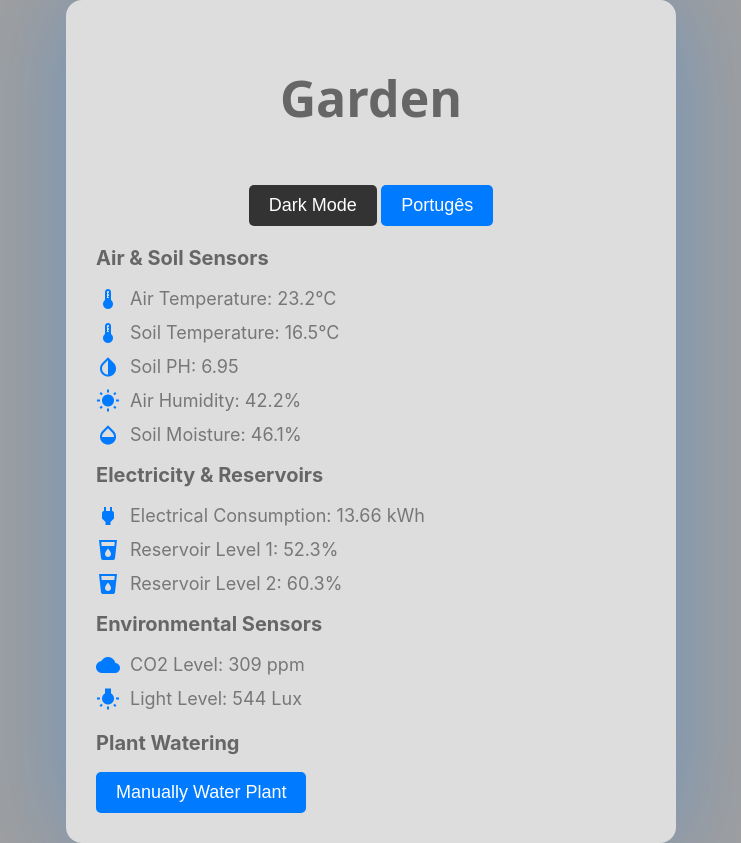
After one commit to julianvitor/playground, a Flask app: page /english in a window 1280 px wide. The commit adds this page. Shown: the whole page, without its empty margins (269-1010 px from the left). Run offline with Flask 3, Linux system fonts and the light colour scheme.

Commit message:
pagina em ingles, melhor estilo, icone

```diff
--- a/apis/apis-flask/app.py
+++ b/apis/apis-flask/app.py
@@ -22,6 +22,11 @@ def generate_sensor_data():
 def index():
     return render_template('dashboard.html')
 
+@app.route('/english')
+def index_en():
+    return render_template('dashboard-english.html')
+
+
 @app.route('/sensor-data', methods=['GET'])
 def get_sensor_data():
     sensor_data = generate_sensor_data()
--- a/apis/apis-flask/static/styles.css
+++ b/apis/apis-flask/static/styles.css
@@ -1,29 +1,23 @@
 <style>
+        body, h1, h2, span, div {
+            font-family: -apple-system, BlinkMacSystemFont, "Segoe UI", Roboto, Helvetica, Arial, sans-serif, "Apple Color Emoji", "Segoe UI Emoji", "Segoe UI Symbol";
+
+        }
         body {
-            font-family: 'Helvetica Neue', sans-serif;
-            background-color: #f2f2f2;
+            background-color: #9f9f9f;
             margin: 0;
             padding: 0;
             display: flex;
             justify-content: center;
             align-items: center;
             min-height: 100vh;
+            font-family: -apple-system, BlinkMacSystemFont, "Segoe UI", Roboto, Helvetica, Arial, sans-serif, "Apple Color Emoji", "Segoe UI Emoji", "Segoe UI Symbol";
         }
 
-        /* Light mode styles */
-        body.light-mode {
-            background-color: #f2f2f2;
-            color: #333333;
-        }
-
-        .container.light-mode {
-            background-color: #ffffff;
-            color: #333333;
-        }
 
         /* Dark mode styles */
         body.dark-mode {
-            background-color: #333333;
+            background-color: #000000;
             color: #ffffff;
         }
 
@@ -49,12 +43,11 @@
         }
 
         .container {
-            background-color: #ffffff;
-            box-shadow: 0 0 10px rgba(0, 0, 0, 0.1);
-            border-radius: 10px;
-            padding: 20px;
+            background-color: #dddddd;
+            box-shadow: 0 0 100px 2px rgba(0, 122, 255, 0.3);            border-radius: 16px;
+            padding: 30px;
             width: 80%;
-            max-width: 400px; /* Adjust as needed for your design */
+            max-width: 550px; /* Adjust as needed for your design */
         }
         .center-container {
             margin: 0 auto; /* Centraliza horizontalmente o elemento */
@@ -62,7 +55,23 @@
         .water-plant {
             margin-top: 20px;
         }
+        #language-switch-btn {
+            background-color: #007aff;
+            color: white;
+            border: none;
+            border-radius: 5px;
+            padding: 10px 20px;
+            font-size: 18px;
+            cursor: pointer;
+            transition: background-color 0.3s ease;
+            text-decoration: none; /* Remover sublinhado de link */
+            display: inline-block; /* Tornar o botão um elemento de bloco para definir largura e margem */
+            margin-top: 20px; /* Adicionar margem superior para separá-lo dos outros elementos */
+        }
 
+        #language-switch-btn:hover {
+            background-color: #0055b3;
+        }
         .water-button {
             background-color: #007aff;
             color: white;
@@ -83,8 +92,9 @@
         }
 
         h1 {
-            font-size: 24px;
-            color: #333333;
+            font-family: system-ui;
+            font-size: 50px;
+            color: #666666;
         }
 
         section {
@@ -93,7 +103,7 @@
 
         h2 {
             font-size: 20px;
-            color: #333333;
+            color: #666666;
         }
 
         .sensor-item {
@@ -110,6 +120,6 @@
 
         span {
             font-size: 18px;
-            color: #666666;
+            color: #777777;
         }
     </style>
--- /dev/null
+++ b/apis/apis-flask/templates/dashboard-english.html
@@ -0,0 +1,139 @@
+<!DOCTYPE html>
+<html lang="en">
+<head>
+    <meta charset="UTF-8">
+    <meta name="viewport" content="width=device-width, initial-scale=1.0">
+    <link rel="stylesheet" href="https://fonts.googleapis.com/icon?family=Material+Icons">
+    <link rel="stylesheet" href="{{ url_for('static', filename='styles.css') }}">
+    <link rel="icon" href="{{ url_for('static', filename='icon.png') }}" type="image/x-icon">
+
+    <title>Smart Vegetable Garden Dashboard</title>
+</head>
+<body>
+    <div class="container center-container">
+        <header>
+            <h1>Garden</h1>
+            <button id="dark-mode-toggle" class="dark-mode-button">Dark Mode</button>
+            <a href="/"><button id="language-switch-btn">Portugês</button></a>
+        </header>
+        <section class="sensor" id="sensor-container">
+            <!-- Sensor data will be inserted here using JavaScript -->
+        </section>
+        <section class="water-plant">
+            <h2>Plant Watering</h2>
+            <button id="water-button" class="water-button">Manually Water Plant</button>
+        </section>
+    </div>
+</body>
+<script>
+    document.addEventListener("DOMContentLoaded", function () {
+        const waterButton = document.getElementById("water-button");
+        const sensorContainer = document.getElementById("sensor-container");
+        const darkModeToggle = document.getElementById("dark-mode-toggle");
+        const container = document.querySelector(".container");
+        const body = document.body;
+        const preferredMode = localStorage.getItem("preferredMode");
+
+        function setMode(mode) {
+            if (mode === "dark") {
+                container.classList.add("dark-mode");
+                body.classList.add("dark-mode");
+                darkModeToggle.innerText = "Light Mode";
+            } else {
+                container.classList.remove("dark-mode");
+                body.classList.remove("dark-mode");
+                darkModeToggle.innerText = "Dark Mode";
+            }
+            // Save the user's preference
+            localStorage.setItem("preferredMode", mode);
+        }
+
+    // Event listener for the dark mode toggle button
+        darkModeToggle.addEventListener("click", function () {
+            if (body.classList.contains("dark-mode")) {
+                setMode("light");
+            } else {
+                setMode("dark");
+            }
+        });
+
+    // Set the initial mode based on the user's preference or system preference
+        if (preferredMode === "dark" || (preferredMode === null && window.matchMedia("(prefers-color-scheme: dark)").matches)) {
+            setMode("dark");
+        } else {
+            setMode("light");
+        }
+        // Function to fetch sensor data from the Flask API
+        function fetchSensorData() {
+            fetch('/sensor-data')
+                .then((response) => response.json())
+                .then((data) => {
+                    // Update the sensor data on the page
+                    sensorContainer.innerHTML = `
+                        <h2>Air & Soil Sensors</h2>
+                        <div class="sensor-item">
+                            <i class="material-icons">thermostat</i>
+                            <span>Air Temperature: ${data.air_temperature}</span>
+                        </div>
+                        <div class="sensor-item">
+                            <i class="material-icons">thermostat</i>
+                            <span>Soil Temperature: ${data.soil_temperature}</span>
+                        </div>
+                        <div class="sensor-item">
+                            <i class="material-icons">invert_colors</i>
+                            <span>Soil PH: ${data.soil_ph}</span>
+                        </div>
+                        <div class="sensor-item">
+                            <i class="material-icons">wb_sunny</i>
+                            <span>Air Humidity: ${data.air_humidity}</span>
+                        </div>
+                        <div class="sensor-item">
+                            <i class="material-icons">opacity</i>
+                            <span>Soil Moisture: ${data.soil_moisture}</span>
+                        </div>
+
+                        <h2>Electricity & Reservoirs</h2>
+                        <div class="sensor-item">
+                            <i class="material-icons">power</i>
+                            <span>Electrical Consumption: ${data.electrical_consumption}</span>
+                        </div>
+                        <div class="sensor-item">
+                            <i class="material-icons">local_drink</i>
+                            <span>Reservoir Level 1: ${data.reservoir_level_1}</span>
+                        </div>
+                        <div class="sensor-item">
+                            <i class="material-icons">local_drink</i>
+                            <span>Reservoir Level 2: ${data.reservoir_level_2}</span>
+                        </div>
+
+                        <h2>Environmental Sensors</h2>
+                        <div class="sensor-item">
+                            <i class="material-icons">cloud</i>
+                            <span>CO2 Level: ${data.co2_level}</span>
+                        </div>
+                        <div class="sensor-item">
+                            <i class="material-icons">wb_incandescent</i>
+                            <span>Light Level: ${data.light_level}</span>
+                        </div>
+                    `;
+                });
+        }
+
+        // Event listener for the "Manually Water Plant" button
+        waterButton.addEventListener("click", function () {
+            fetch('/water-plant', { method: 'POST' })
+                .then((response) => response.json())
+                .then((data) => {
+                    // Display a message indicating the plant was watered
+                    alert(data.message);
+                });
+        });
+
+        // Fetch initial sensor data when the page loads
+        fetchSensorData();
+
+        // Set up a timer to fetch sensor data periodically (e.g., every 5 seconds)
+        setInterval(fetchSensorData, 100000);
+    });
+</script>
+</html>
```
Also changed, not shown: apis/apis-flask/templates/dashboard.html (+36 -33 lines), apis/apis-flask/test.py (deleted, +0 -30 lines), apis/apis-flask/static/icon.png (added), 2 other files.
